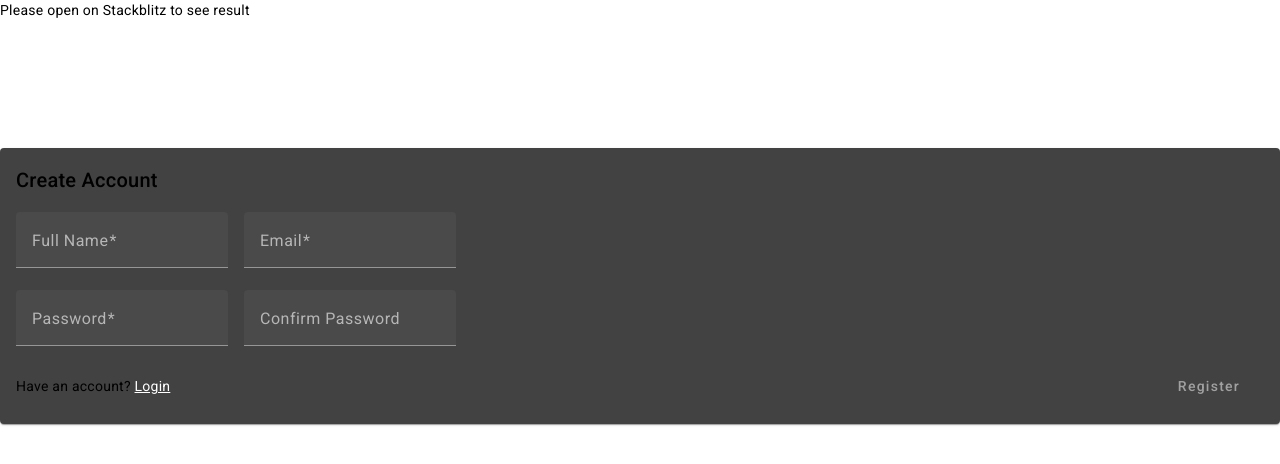
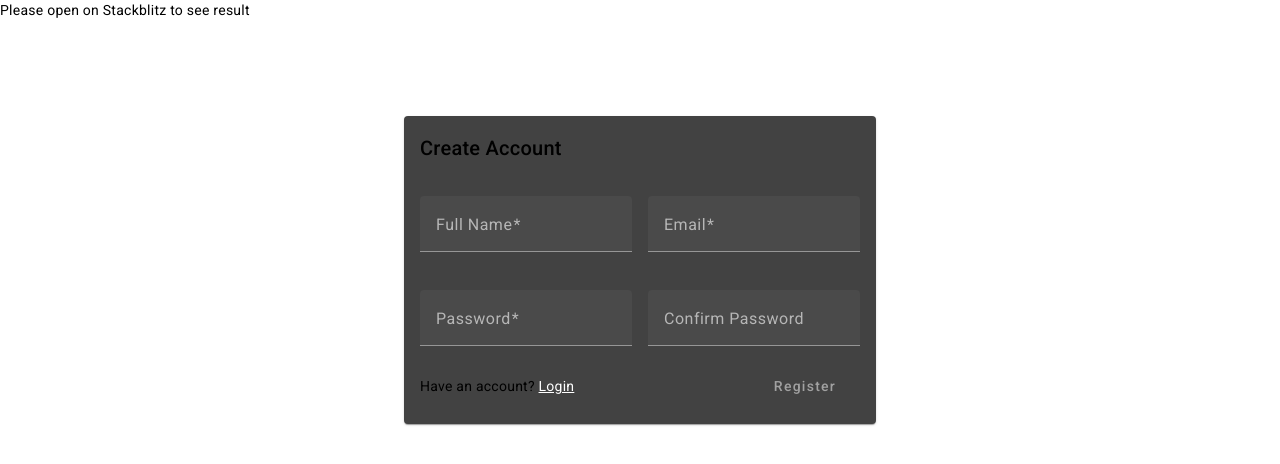
Before and after one commit to gr1d99-thejitu/devs, an Angular app: page /register in a window 1280 px wide. Shown: the top 464 px of the page. Built offline with nearby package versions, Linux system fonts and the light colour scheme.

Commit message:
chore: update ui

```diff
--- a/src/app/register/register.component.scss
+++ b/src/app/register/register.component.scss
@@ -1,7 +1,7 @@
 @import "../../styles/variables";
 
 .register-container {
-  margin: 8rem auto;
+  margin: 6rem auto;
 
   mat-card-header {
     padding: 1rem;
@@ -15,6 +15,7 @@
 
       mat-form-field {
         margin-right: 1rem;
+        margin-top: 1rem;
 
         &:last-child {
           margin-right: 0;
@@ -44,4 +45,8 @@
       text-decoration: underline;
     }
   }
+
+  @media only screen and (min-width: $breakpoint-desktop) {
+    width: fit-content;
+  }
 }
--- a/src/app/sidebar/sidebar.component.html
+++ b/src/app/sidebar/sidebar.component.html
@@ -3,7 +3,6 @@
   [class.is-mobile]="mobileQuery.matches"
   *ngIf="shouldRun"
 >
-  {{ isAuthenticated ? "true" : "false" }}
   <mat-toolbar color="primary" class="toolbar">
     <div class="toolbar-wrapper">
       <div>
--- a/src/app/sidebar/sidebar.component.scss
+++ b/src/app/sidebar/sidebar.component.scss
@@ -1,3 +1,5 @@
+@import "../../styles/variables";
+
 .app-container {
   display: flex;
   flex-direction: column;
@@ -56,6 +58,12 @@
 
   .mat-drawer-opened .content {
     background-color: green;
-    //margin: auto !important;
+  }
+
+  @media only screen and (min-width: 1200px) {
+    .toolbar-wrapper {
+      width: 1200px;
+      margin: auto;
+    }
   }
 }
--- a/src/styles/styles.scss
+++ b/src/styles/styles.scss
@@ -16,10 +16,5 @@ body {
       width: 1200px;
       margin: auto;
     }
-
-    div.toolbar-wrapper {
-      width: 1200px;
-      margin: auto;
-    }
   }
 }
```
